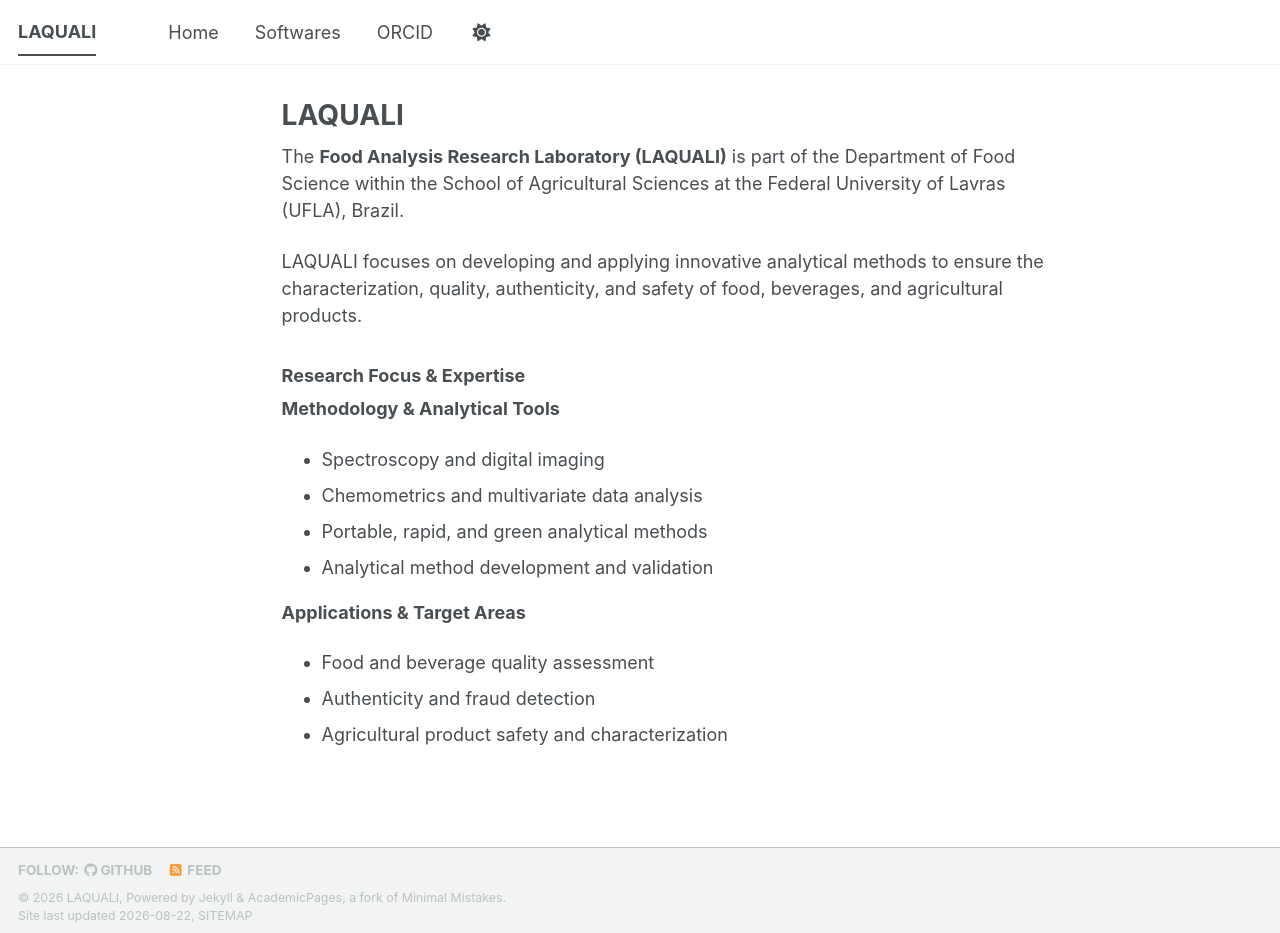
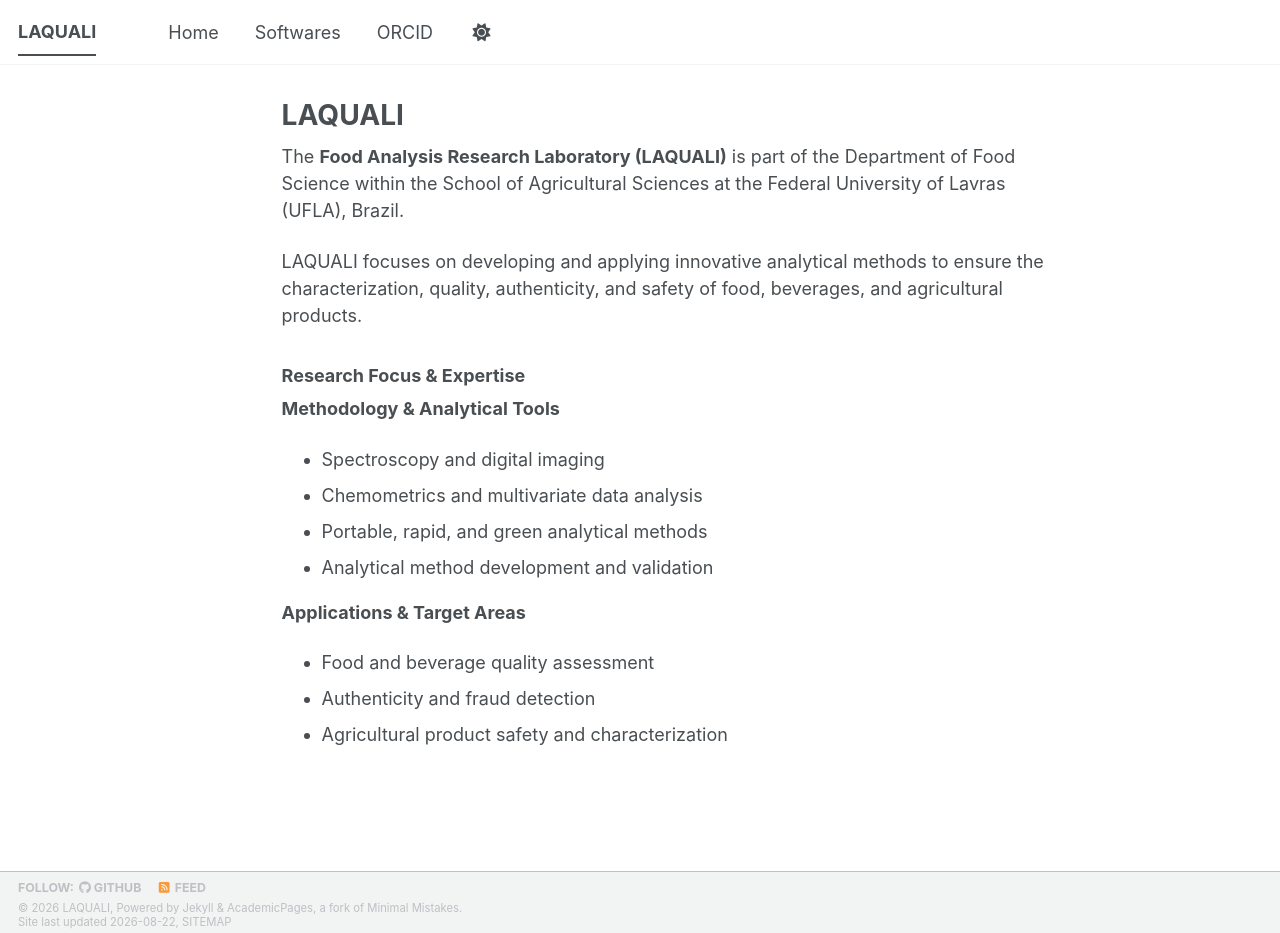
Before and after one commit to LAQUALI-UFLA/laquali-ufla.github.io, a Jekyll site: the page built from _pages/about.md, in a window 1280 px wide and 933 px high. Built offline with Jekyll 4.4.1, drawn with Linux system fonts in a browser that asks for light colours; a style sheet for code colours, icons or effects is not loaded.

Commit message:
Refactor footer styles for layout and typography
Adjusted footer margins and padding for improved layout. Updated font sizes and line heights for better readability.

```diff
--- a/_sass/layout/_footer.scss
+++ b/_sass/layout/_footer.scss
@@ -31,9 +31,9 @@
   @include clearfix;
   margin-left: auto;
   margin-right: auto;
-  margin-top: 0.4em;
+  margin-top: 0;
   max-width: 100%;
-  padding: 0 1em 0.4em;
+  padding: 0 1em 0.2em;
 
   @include breakpoint($x-large) {
     max-width: $x-large;
@@ -67,9 +67,10 @@
 
 .page__footer-copyright {
   font-family: $global-font-family;
-  font-size: $type-size-7;
+  font-size: $type-size-8;
+  line-height: 1.2;
+  margin: 0;
 }
-
 .page__footer-follow {
   ul {
     margin: 0;
@@ -79,13 +80,24 @@
 
   li {
   display: inline-block;
-    padding-top: 2px;
-    padding-bottom: 2px;
+  padding-top: 0;
+  padding-bottom: 0;
   font-family: $sans-serif-narrow;
-    font-size: $type-size-6;
+  font-size: $type-size-7;
+  line-height: 1.2;
   text-transform: uppercase;
 }
 
+   .page__footer-follow {
+  margin: 0;
+  line-height: 1.2;
+
+  ul {
+    margin: 0;
+    padding: 0;
+    list-style-type: none;
+  }
+}
   li + li:before {
     content: "";
     padding-right: 5px;
```
Lines whose indentation alone changed are shown as unchanged.
